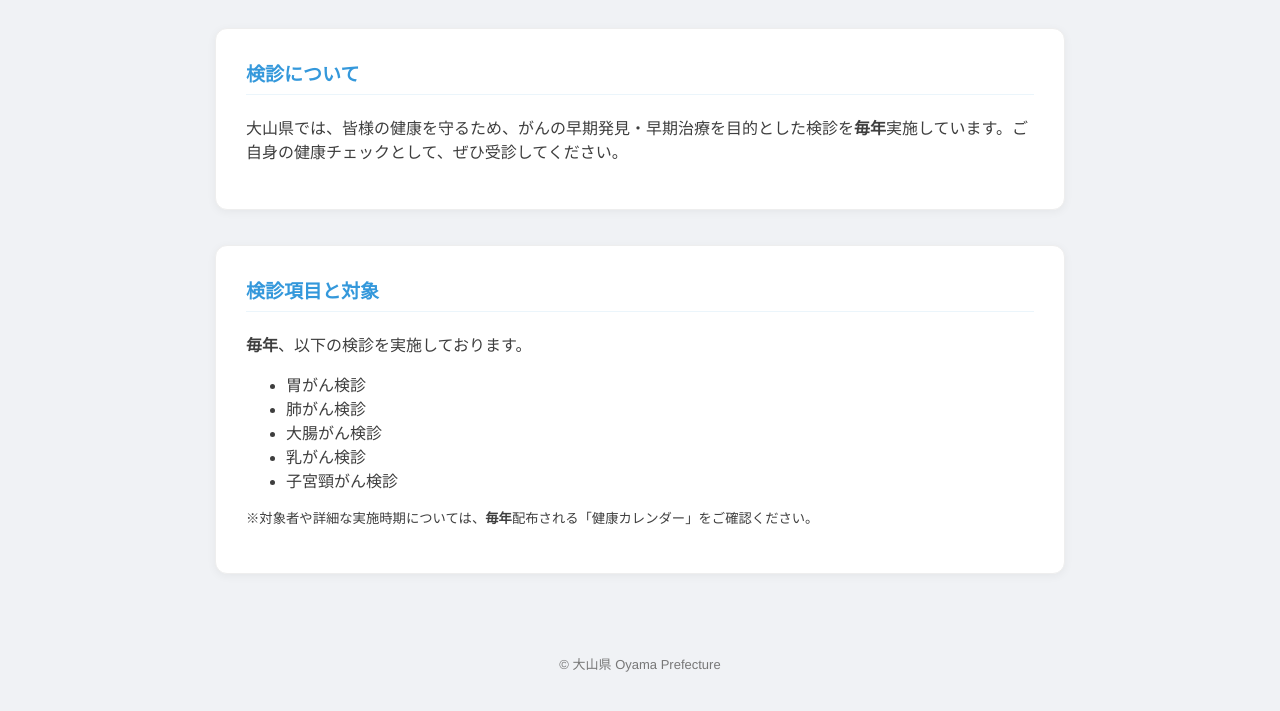
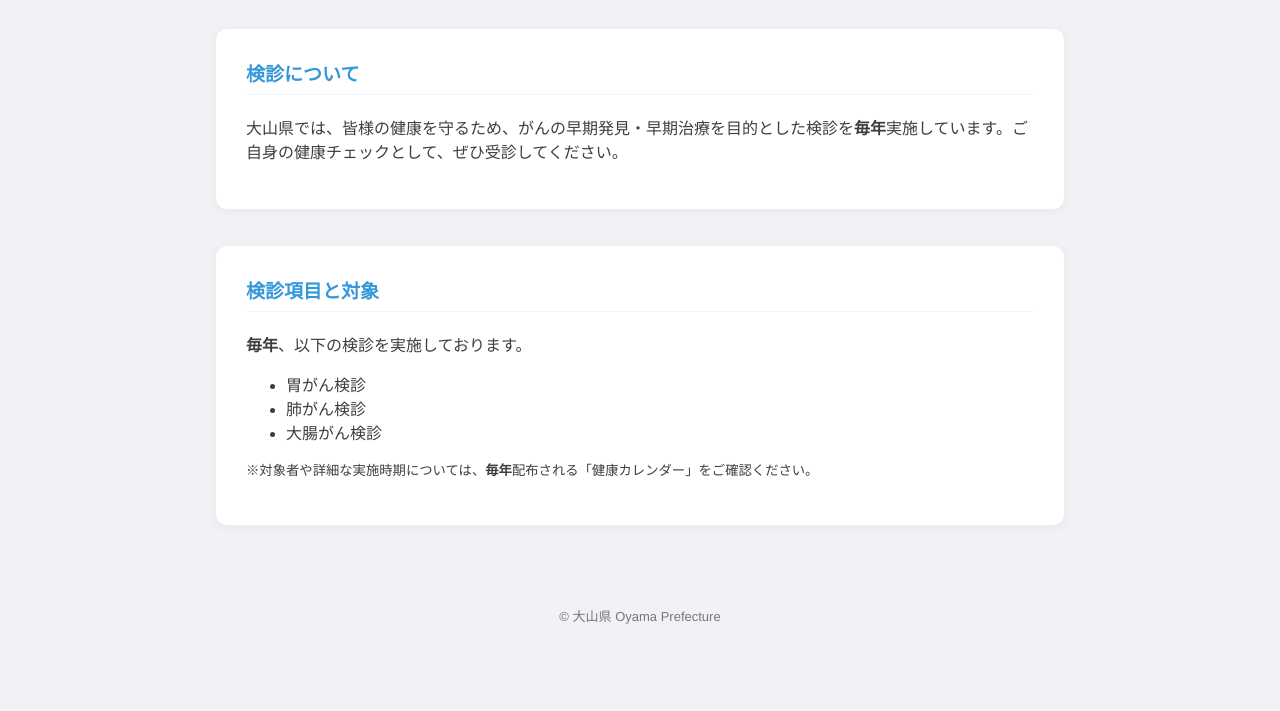
Before and after one commit to pref-ooyama/pref-ooyama.github.io, a plain HTML site: page cancer-screening.html in a window 1280 px wide. Shown: the part 165-876 px from the top of the page. After the commit the page ends 830 px from the top, so only its background shows below. Drawn offline with Linux system fonts and the light colour scheme.

Commit message:
Update cancer-screening.html

```diff
--- a/cancer-screening.html
+++ b/cancer-screening.html
@@ -87,8 +87,6 @@
             <li>胃がん検診</li>
             <li>肺がん検診</li>
             <li>大腸がん検診</li>
-            <li>乳がん検診</li>
-            <li>子宮頸がん検診</li>
         </ul>
         <p><small>※対象者や詳細な実施時期については、<strong>毎年</strong>配布される「健康カレンダー」をご確認ください。</small></p>
     </div>
```
